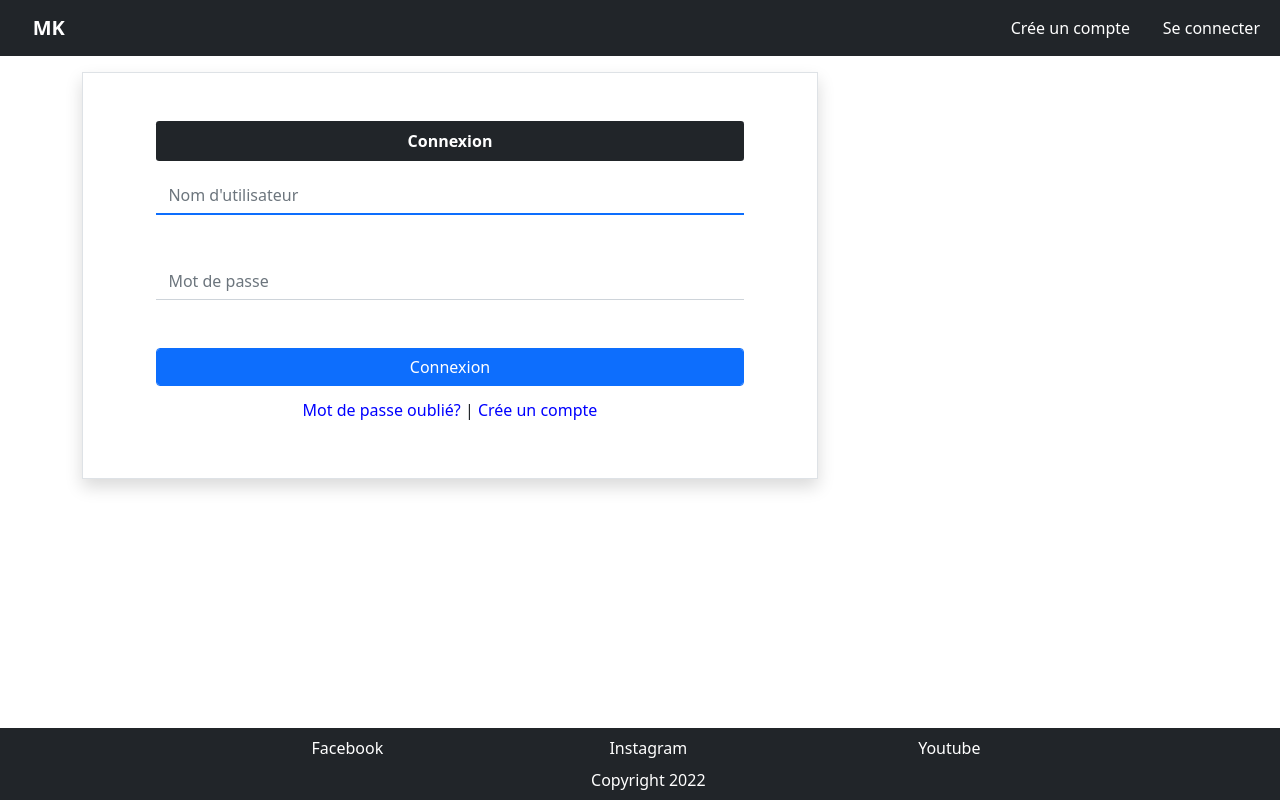
After one commit to Fahazavana/MK-Forum, a Django app: page /account/login/ in a window 1280 px wide. The commit adds this page. Run offline with Django 4.2, Linux system fonts and the light colour scheme; some libraries are stand-ins or nearby versions; some web fonts are replaced.

Commit message:
User Authentification

```diff
--- a/mkforum/settings.py
+++ b/mkforum/settings.py
@@ -140,4 +140,7 @@ STATICFILES_DIRS = [BASE_DIR/'static/']
 
 DEFAULT_AUTO_FIELD = "django.db.models.BigAutoField"
 
+LOGIN_REDIRECT_URL = 'forum_app:index'
+LOGIN_URL = 'users_app:login'
+
 INTERNAL_IPS=["127.0.0.1",]
--- a/mkforum/urls.py
+++ b/mkforum/urls.py
@@ -26,11 +26,10 @@ from django.conf import settings
 urlpatterns = [
     path('admin/', admin.site.urls),
     path('',indexView.as_view(),name="index"),
-    path('forum/',include("forum.urls")),]
+    path('forum/', include("forum.urls")),
+    path('account/', include("users.urls")), ]
 
 
-
-if settings.DEBUG :
-	print("Here")
+if settings.DEBUG:
 	import debug_toolbar
 	urlpatterns=[path("__debug__/",include("debug_toolbar.urls")),]+urlpatterns
--- /dev/null
+++ b/static/css/login.css
@@ -0,0 +1,19 @@
+.login-header{
+	width: 80%;
+   padding: 0.5em 1em;
+   border-radius: 0.2em;
+  }
+  .my_login{
+	border-top: none;
+	border-left: none ;
+	border-right: none;
+	border-radius: 0;
+  }
+  .my_login:focus{
+	border-top: none;
+	border-left: none ;
+	border-right: none;
+	border-bottom: 2px solid #0d6efd ;
+	border-radius: 0;
+	box-shadow: none;
+  }
--- a/templates/base.html
+++ b/templates/base.html
@@ -24,7 +24,7 @@
         <!-- navbar-->
         <nav class="navbar navbar-expand-md navbar-dark bg-dark fixed-top">
             <div class="container-xxl">
-                <a href="" class="navbar-brand">
+                <a href="{% url 'forum_app:index' %}" class="navbar-brand">
                     <span class="fw-bold"
                         ><i class="fas fa-book-open"></i> MK
                     </span>
@@ -37,7 +37,7 @@
                 </a>
                 <a href="{% url 'forum_app:create' %}" class="nav-link d-none d-md-block">
                     <span class="nav-item text-white"
-                        ><i class="fas fa-plus"></i> Publier</span
+                        ><i class="fas fa-plus"></i>Publier</span
                     >
                 </a>
                 {% endif %}
@@ -76,7 +76,7 @@
                             >
                         </li>
                         <li class="nav-item">
-                            <a href="" class="nav-link text-white"
+                            <a href="{% url 'user_app:logout' %}" class="nav-link text-white"
                                 ><i class="fas fa-sign-out-alt"></i>
                                 Déconnexion</a
                             >
@@ -85,6 +85,11 @@
                         <li class="nav-item">
                             <a href="" class="nav-link text-white"
                                 ><i class="fas fa-plus"></i> Crée un compte</a
+                            >
+                        </li>
+                        <li class="nav-item">
+                            <a href="{% url 'user_app:login' %}" class="nav-link text-white"
+                                ><i class="fas fa-user"></i> Se connecter</a
                             >
                         </li>
                         {% endif %}
--- /dev/null
+++ b/templates/users/user_login.html
@@ -0,0 +1,33 @@
+{% extends "base.html" %} {% load static%} {% block title %}Connexion{%endblock%} {% block styles%}
+<link href="{% static 'css/login.css'%}" rel="stylesheet" />
+{%endblock%} {% block corps %}
+<div class="border py-5 shadow">
+    <div
+        class="login-header text-center m-auto fw-bold bg-dark text-white mb-3"
+    >
+        Connexion
+    </div>
+    <div style="width: 80%" class="m-auto form-group has-warning has-feddback">
+        <form action="." method="post">
+            {% csrf_token %} {% for err in form.non_field_errors %}
+            <div
+                class="text-danger text-center border border-2 rounded-3 border-danger mb-3 p-2"
+            >
+                <p>{{ err }}</p>
+            </div>
+            {% endfor %}
+
+            {% for field in form %} {{ field }} {% endfor %}
+            <input
+                type="submit"
+                value="Connexion"
+                class="form-control btn btn-primary"
+            />
+        </form>
+    </div>
+    <div class="text-center p-2 mt-1">
+        <a href=""> Mot de passe oublié?</a> | <a href=""> Crée un compte</a>
+    </div>
+</div>
+
+{% endblock %}
--- /dev/null
+++ b/users/forms.py
@@ -0,0 +1,26 @@
+from django import forms
+from django.forms.utils import ErrorList
+from django.contrib.auth.forms import AuthenticationForm
+
+
+class ParagraphError(ErrorList):
+    def __str__(self):
+        return self.as_div()
+
+    def as_div(self):
+        if not self:
+            return ''
+        else:
+            return '%s' % ''.join(["%s" % error for error in self])
+
+
+class LoginForm(AuthenticationForm):
+    def __init__(self, *args, **kwargs):
+        self.error_css_class = "text-danger"
+        super().__init__(*args, **kwargs)
+        self.error_class = ParagraphError
+        #self.error_messages['invalid_login'] = "Nom d'utilisateur ou mots de passe invalide"
+        self.fields['username'].widget.attrs.update(
+            {'class': 'form-control mb-5 my_login', "placeholder": "Nom d'utilisateur"})
+        self.fields['password'].widget.attrs.update(
+            {'class': 'form-control mb-5 my_login', "placeholder": "Mot de passe"})
--- a/users/urls.py
+++ b/users/urls.py
@@ -1,2 +1,12 @@
 from django.urls import path
+from django.contrib.auth.views import LoginView, LogoutView
+from .forms import LoginForm, ParagraphError
 from . import views
+
+
+app_name = "user_app"
+
+urlpatterns = [
+    path("login/", LoginView.as_view(template_name="users/user_login.html",
+         authentication_form=LoginForm), name="login"),
+   	path("logout/", LogoutView.as_view(next_page='user_app:login'), name="logout")]
```
